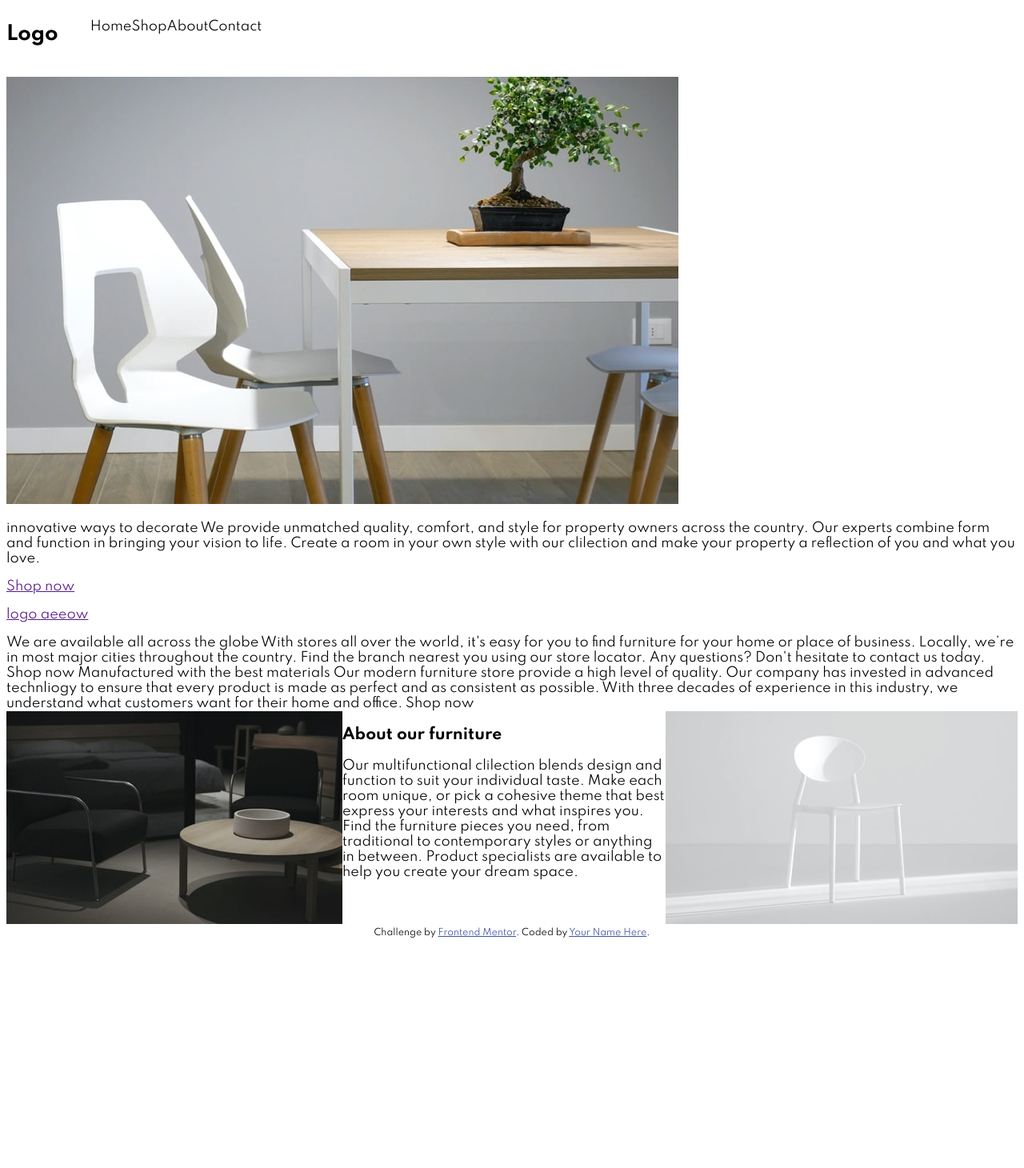
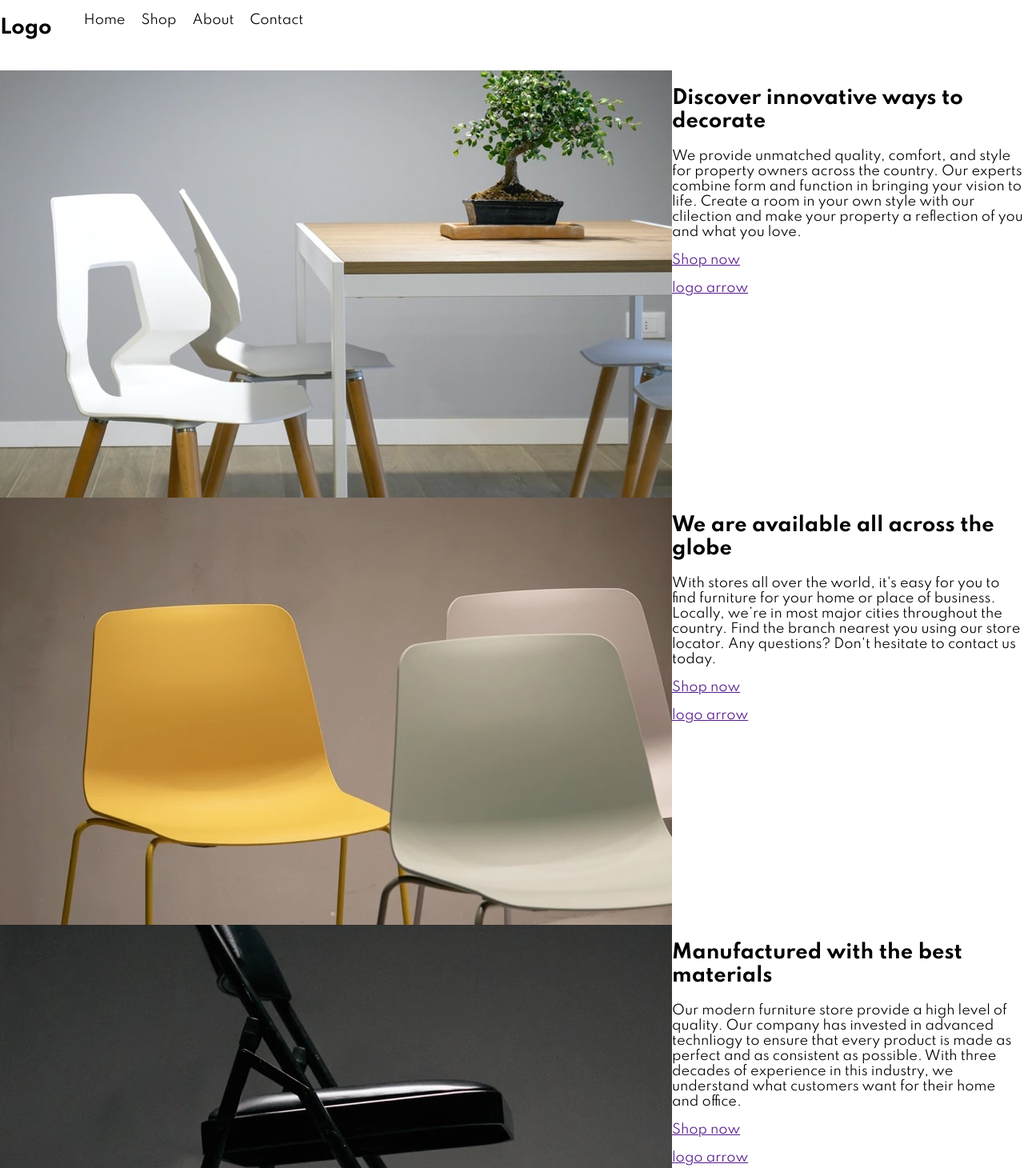
Before and after one commit to CindyBlanc/FrontendMentorTest, a plain HTML site: page index.html in a window 1280 px wide. Shown: the top 1460 px of the page at 80% size. Before the commit the page ends 1181 px from the top, so only its background shows below. Drawn offline with Linux system fonts and the light colour scheme.

Commit message:
premier placement des images et début du slider

```diff
--- a/index.html
+++ b/index.html
@@ -24,68 +24,94 @@
     </div>
     <ul>
       <li>
-        Home
+        <a href="index.html">Home</a>
       </li>
       <li>
         Shop
       </li>
       <li>
-        About
+        <a href="about.html">About</a>
       </li>
       <li>
-        Contact
+        <a href="contact.html">Contact</a>
       </li>
     </ul>
   </nav>
+
+
+
   <div class="slider">
-    <div class="img">
-      <img src="/images/desktop-image-hero-1.jpg" alt="">
-    </div>
-    <div class="article">
-      <div class="description">
-        <p> innovative ways to decorate
+    <div class="slides">
+      <slide class="slide">
+        <img src="images/desktop-image-hero-1.jpg" alt="">
+        <div class="detailSlide">
+        <h2>
+          Discover innovative ways to decorate
+        </h2>
+        <p>
         We provide unmatched quality, comfort, and style for property owners across the country.
         Our experts combine form and function in bringing your vision to life. Create a room in your
         own style with our clilection and make your property a reflection of you and what you love.
         </p>
+        <div class="link">
+          <a href="">
+            <p>Shop now</p>
+            <p>logo arrow</p>
+          </a>
+        </div>
       </div>
-      <div class="link">
-        <a href="">
-          <p>Shop now</p>
-          <p>logo aeeow</p>
-        </a>
+
+      </slide>
+
+      <slide class="slide">
+        <img src="images/desktop-image-hero-2.jpg" alt="">
+        <div class="detailSlide">
+          <h2>
+            We are available all across the globe
+          </h2>
+          <p>
+          With stores all over the world, it's easy for you to find furniture for your home or place of business.
+          Locally, we’re in most major cities throughout the country. Find the branch nearest you using our
+          store locator. Any questions? Don't hesitate to contact us today.
+          </p>
+          <div class="link">
+            <a href="">
+              <p>Shop now</p>
+              <p>logo arrow</p>
+            </a>
+          </div>
+        </div>
+      </slide>
+
+    <slide class="slide">
+      <img src="images/desktop-image-hero-3.jpg" alt="">
+      <div class="detailSlide">
+      <h2>
+        Manufactured with the best materials
+      </h2>
+      <p>
+        Our modern furniture store provide a high level of quality. Our company has invested in advanced technliogy
+        to ensure that every product is made as perfect and as consistent as possible. With three decades of
+        experience in this industry, we understand what customers want for their home and office.
+        </p>
+        <div class="link">
+          <a href="">
+            <p>Shop now</p>
+            <p>logo arrow</p>
+          </a>
+        </div>
       </div>
-    </div>
-
-    <div class="arrow">
+      </slide>
 
     </div>
   </div>
 
 
-
-
-  We are available all across the globe
-
-  With stores all over the world, it's easy for you to find furniture for your home or place of business.
-  Locally, we’re in most major cities throughout the country. Find the branch nearest you using our
-  store locator. Any questions? Don't hesitate to contact us today.
-
-  Shop now
-
-  Manufactured with the best materials
-
-  Our modern furniture store provide a high level of quality. Our company has invested in advanced technliogy
-  to ensure that every product is made as perfect and as consistent as possible. With three decades of
-  experience in this industry, we understand what customers want for their home and office.
-
-  Shop now
-
   <article>
-    <div class="img1">
+      <div class="img1Arcticle">
       <img src="/images/image-about-dark.jpg" alt="">
     </div>
-    <div class="detail">
+    <div class="detailArticle">
       <h3>
         About our furniture
       </h3>
@@ -98,10 +124,10 @@
       </p>
 
     </div>
-    <div class="img1">
+    <div class="img2Arcticle">
       <img src="/images/image-about-light.jpg" alt="">
+    </div>
 
-    </div>
   </article>
 
   <footer>
--- /dev/null
+++ b/sass/_article.scss
@@ -0,0 +1,3 @@
+body{
+
+}
--- a/sass/_body.scss
+++ b/sass/_body.scss
@@ -1,10 +1,14 @@
 body{
     background-color: white;
     font-family: 'Spartan';
-
+    margin: 0;
     article{
         display: flex;
-        flex-direction: row
+        flex-direction: row;
+            .detailArticle{
+                padding: 15px;
+                text-align: left;
+            }
     }
 
 }
--- a/sass/_navbar.scss
+++ b/sass/_navbar.scss
@@ -7,6 +7,16 @@ body {
             flex-direction: row;
             list-style: none;
             justify-content: space-evenly;
+            li{
+                margin-right: 20px;
+                a{
+                    text-decoration: none;
+                    color: inherit;
+                }
+            }
+            :hover{
+                border-bottom: 1px solid black;
+            }
 
         }
 
--- /dev/null
+++ b/sass/_slide.scss
@@ -0,0 +1,10 @@
+body{
+    .slider{
+        .slides{
+            .slide{
+                    display: flex;
+                    flex-direction: row;
+            }
+        }
+    }
+}
--- a/sass/style.scss
+++ b/sass/style.scss
@@ -1,3 +1,4 @@
 @import 'body';
 @import 'font';
 @import 'navbar';
+@import 'slide';
```
Also changed, not shown: about.html (added, +54 -0 lines), contact.html (added, +54 -0 lines), css/style.css, 1 other file.
